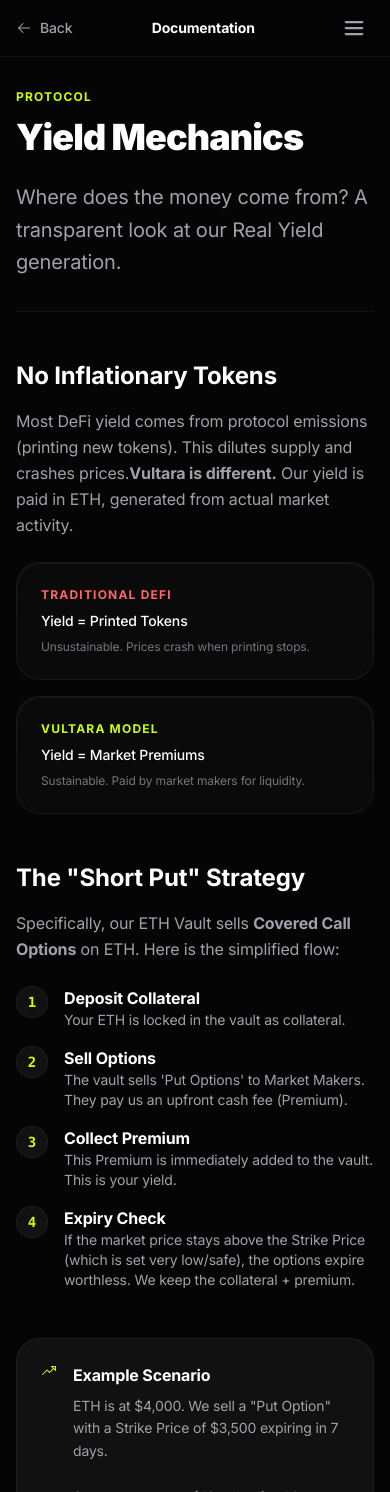
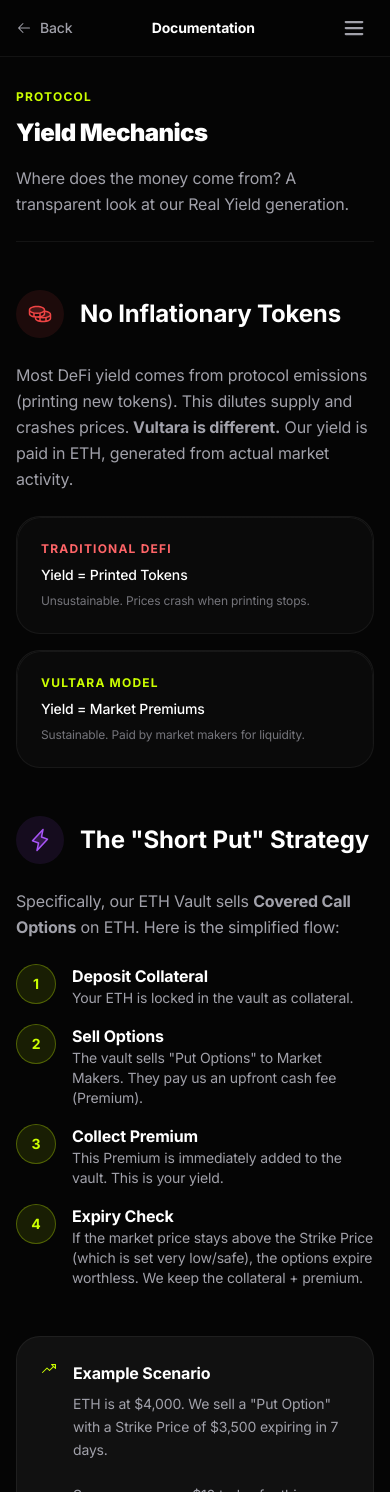
Before and after one commit to vultara-labs/frontend, a Next.js app: page /docs/yield in a window 390 px wide. Shown: the top 1492 px of the page. Built offline with nearby package versions, Linux system fonts and the light colour scheme; what wagmi would draw is missing.

Commit message:
refactor: migrate documentation pages to use shared Docs components.

```diff
--- a/src/app/docs/page.tsx
+++ b/src/app/docs/page.tsx
@@ -1,45 +1,30 @@
 "use client";
 
-import { ArrowRight, Info, CheckCircle } from "@phosphor-icons/react";
+import { Info, CheckCircle, ArrowRight } from "@phosphor-icons/react";
 import Link from "next/link";
+import { DocsPageWrapper, DocsHeader, DocsContent, DocsInfoBox } from "@/components/docs";
 
 export default function DocsIntroductionPage() {
     return (
-        <div className="space-y-12 animate-[fadeIn_0.5s_ease-out]">
-            {/* Header */}
-            <div className="border-b border-[var(--border-subtle)] pb-6 sm:pb-8">
-                <p className="text-[var(--volt)] font-bold uppercase tracking-widest text-xs mb-3">
-                    Getting Started
-                </p>
-                <h1 className="text-2xl sm:text-3xl lg:text-5xl font-black text-white tracking-tight mb-4 sm:mb-6">
-                    Introduction to Vultara
-                </h1>
-                <p className="text-base sm:text-lg lg:text-xl text-[var(--text-secondary)] leading-relaxed max-w-2xl">
-                    Vultara is the simplest way to earn real, sustainable yield on your ETH through institutional-grade options strategies on Base.
-                </p>
-            </div>
+        <DocsPageWrapper>
+            <DocsHeader
+                category="Getting Started"
+                title="Introduction to Vultara"
+                subtitle="Vultara is the simplest way to earn real, sustainable yield on your ETH through institutional-grade options strategies on Base."
+            />
 
-            {/* Content Body */}
-            <div className="space-y-8 text-[var(--text-secondary)]">
+            <DocsContent>
                 <p className="leading-relaxed">
                     Traditional DeFi yield farming is broken. It's often complicated, risky, and reliant on inflationary token emissions (Ponzi-nomics).
                     Vultara changes this by identifying a clear, sustainable source of yield: <strong>Options Premiums</strong>.
                 </p>
 
-                <div className="glass-panel p-6 rounded-xl border border-[var(--volt)]/20 bg-[var(--volt)]/5 relative overflow-hidden">
-                    <div className="flex gap-4">
-                        <Info className="flex-shrink-0 text-[var(--volt)]" size={24} />
-                        <div className="space-y-2">
-                            <h3 className="text-white font-bold text-lg">Why Vultara?</h3>
-                            <p className="text-sm leading-relaxed text-[var(--text-primary)]/80">
-                                We abstract away the complexity of managing options vaults. You don't need to understand "Delta", "Theta", or "Strike Prices".
-                                You simply deposit ETH, and our protocol (powered by Thetanuts) automates the strategy for you.
-                            </p>
-                        </div>
-                    </div>
-                </div>
+                <DocsInfoBox icon={Info} title="Why Vultara?">
+                    We abstract away the complexity of managing options vaults. You don't need to understand "Delta", "Theta", or "Strike Prices".
+                    You simply deposit ETH, and our protocol (powered by Thetanuts) automates the strategy for you.
+                </DocsInfoBox>
 
-                <div className="pt-8">
+                <div className="pt-4">
                     <h2 className="text-2xl font-bold text-white mb-6">Key Features</h2>
                     <ul className="space-y-4">
                         {[
@@ -56,7 +41,7 @@
                     </ul>
                 </div>
 
-                <div className="pt-8 w-full">
+                <div className="pt-4 w-full">
                     <h2 className="text-2xl font-bold text-white mb-6">Next Steps</h2>
                     <div className="grid grid-cols-1 md:grid-cols-2 gap-4">
                         <Link href="/docs/concepts" className="group p-6 rounded-xl border border-[var(--border-subtle)] bg-[var(--obsidian-surface)] hover:border-[var(--volt)]/50 transition-all">
@@ -69,7 +54,7 @@
                         </Link>
                     </div>
                 </div>
-            </div>
-        </div>
+            </DocsContent>
+        </DocsPageWrapper>
     );
 }
--- a/src/app/docs/yield/page.tsx
+++ b/src/app/docs/yield/page.tsx
@@ -1,31 +1,22 @@
 "use client";
 
-import { ChartPie, TrendUp, CurrencyDollar } from "@phosphor-icons/react";
+import { TrendUp, Coins, Lightning } from "@phosphor-icons/react";
+import { DocsPageWrapper, DocsHeader, DocsContent, DocsSection, DocsStep, DocsCard } from "@/components/docs";
 
 export default function YieldMechanicsPage() {
     return (
-        <div className="space-y-12 animate-[fadeIn_0.5s_ease-out]">
-            {/* Header */}
-            <div className="border-b border-[var(--border-subtle)] pb-8">
-                <p className="text-[var(--volt)] font-bold uppercase tracking-widest text-xs mb-3">
-                    Protocol
-                </p>
-                <h1 className="text-4xl lg:text-5xl font-black text-white tracking-tight mb-6">
-                    Yield Mechanics
-                </h1>
-                <p className="text-xl text-[var(--text-secondary)] leading-relaxed max-w-2xl">
-                    Where does the money come from? A transparent look at our Real Yield generation.
-                </p>
-            </div>
+        <DocsPageWrapper>
+            <DocsHeader
+                category="Protocol"
+                title="Yield Mechanics"
+                subtitle="Where does the money come from? A transparent look at our Real Yield generation."
+            />
 
-            {/* Content */}
-            <div className="space-y-12 text-[var(--text-secondary)]">
-
-                <section>
-                    <h2 className="text-2xl font-bold text-white mb-4">No Inflationary Tokens</h2>
+            <DocsContent>
+                <DocsSection icon={Coins} iconColor="#ef4444" title="No Inflationary Tokens">
                     <p className="leading-relaxed mb-6">
                         Most DeFi yield comes from protocol emissions (printing new tokens). This dilutes supply and crashes prices.
-                        <strong>Vultara is different.</strong> Our yield is paid in ETH, generated from actual market activity.
+                        <strong> Vultara is different.</strong> Our yield is paid in ETH, generated from actual market activity.
                     </p>
                     <div className="grid grid-cols-1 md:grid-cols-3 gap-4">
                         <div className="card-solid p-6 rounded-xl border border-red-500/20 bg-red-500/5">
@@ -39,50 +30,20 @@
                             <p className="text-xs mt-2 opacity-70">Sustainable. Paid by market makers for liquidity.</p>
                         </div>
                     </div>
-                </section>
+                </DocsSection>
 
-                <section>
-                    <h2 className="text-2xl font-bold text-white mb-4">The "Short Put" Strategy</h2>
+                <DocsSection icon={Lightning} iconColor="#a855f7" title='The "Short Put" Strategy'>
                     <p className="leading-relaxed mb-6">
                         Specifically, our ETH Vault sells <strong>Covered Call Options</strong> on ETH.
                         Here is the simplified flow:
                     </p>
-
                     <div className="space-y-4">
-                        {[
-                            {
-                                step: "1",
-                                title: "Deposit Collateral",
-                                desc: "Your ETH is locked in the vault as collateral."
-                            },
-                            {
-                                step: "2",
-                                title: "Sell Options",
-                                desc: "The vault sells 'Put Options' to Market Makers. They pay us an upfront cash fee (Premium)."
-                            },
-                            {
-                                step: "3",
-                                title: "Collect Premium",
-                                desc: "This Premium is immediately added to the vault. This is your yield."
-                            },
-                            {
-                                step: "4",
-                                title: "Expiry Check",
-                                desc: "If the market price stays above the Strike Price (which is set very low/safe), the options expire worthless. We keep the collateral + premium."
-                            }
-                        ].map((item) => (
-                            <div key={item.step} className="flex gap-4 items-start">
-                                <div className="w-8 h-8 rounded-full bg-[var(--obsidian-uplift)] border border-[var(--border-subtle)] flex items-center justify-center text-[var(--volt)] font-bold font-mono text-sm shrink-0">
-                                    {item.step}
-                                </div>
-                                <div>
-                                    <h4 className="text-white font-bold">{item.title}</h4>
-                                    <p className="text-sm">{item.desc}</p>
-                                </div>
-                            </div>
-                        ))}
+                        <DocsStep step={1} title="Deposit Collateral" description="Your ETH is locked in the vault as collateral." />
+                        <DocsStep step={2} title="Sell Options" description='The vault sells "Put Options" to Market Makers. They pay us an upfront cash fee (Premium).' />
+                        <DocsStep step={3} title="Collect Premium" description="This Premium is immediately added to the vault. This is your yield." />
+                        <DocsStep step={4} title="Expiry Check" description='If the market price stays above the Strike Price (which is set very low/safe), the options expire worthless. We keep the collateral + premium.' />
                     </div>
-                </section>
+                </DocsSection>
 
                 <section className="bg-[var(--obsidian-uplift)] p-6 rounded-xl border border-[var(--border-subtle)]">
                     <div className="flex gap-4 items-start">
@@ -101,8 +62,7 @@
                         </div>
                     </div>
                 </section>
-
-            </div>
-        </div>
+            </DocsContent>
+        </DocsPageWrapper>
     );
 }
```
Also changed, not shown: src/app/docs/concepts/page.tsx (+27 -55 lines), src/app/docs/security/page.tsx (+24 -49 lines).
